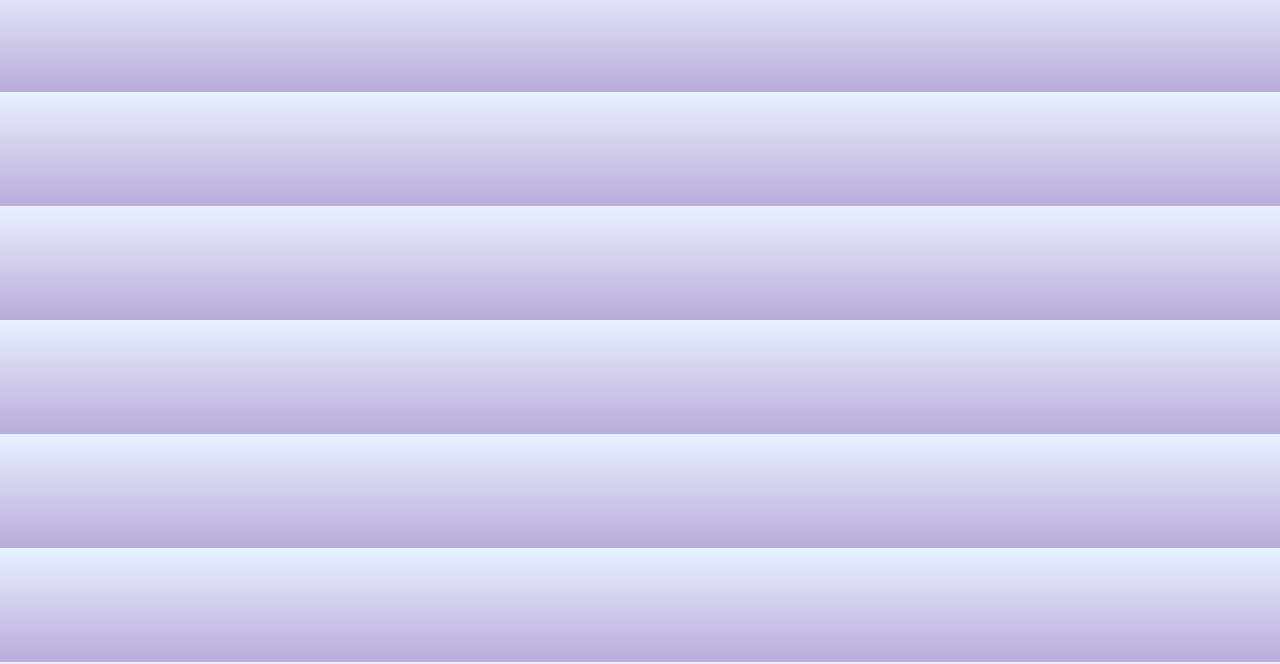
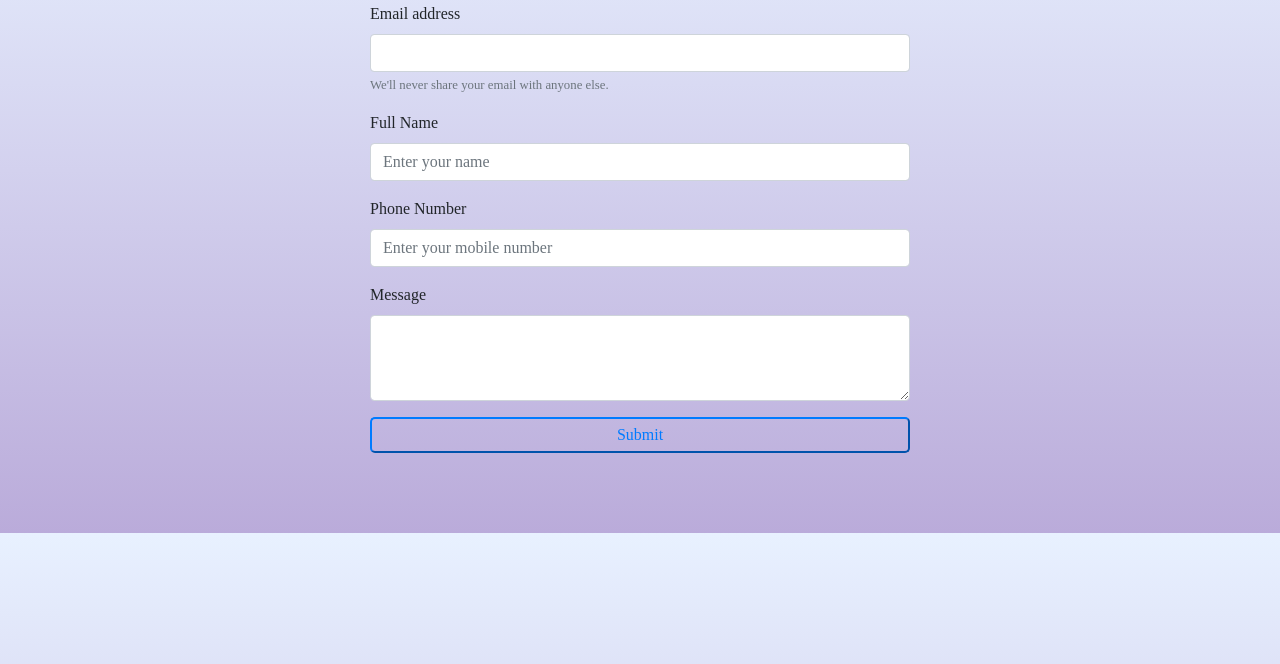
Before and after one commit to Fredjhonas/Business-Page-React-Bootstrap, a React app: page /contact in a window 1280 px wide. Shown: the part 136-800 px from the top of the page. Built offline with nearby package versions, Linux system fonts and the light colour scheme; a web font is replaced by a local one.

Commit message:
Agregando pagina contact con estilos

```diff
--- a/src/assets/styles/App.scss
+++ b/src/assets/styles/App.scss
@@ -1,5 +1,5 @@
-@import "./Vars.scss";
-@import  "~bootstrap/scss/bootstrap.scss";
+@import './Vars.scss';
+@import '~bootstrap/scss/bootstrap.scss';
 
 body {
   margin: 0;
@@ -9,7 +9,7 @@
 }
 
 /* #Main Landing section
-       ---------------------------------------------------------------------------*/
+---------------------------------------------------------*/
 
 #header {
   width: 100%;
@@ -56,7 +56,6 @@
 }
 
 #header .animated {
-
   border-radius: 20px;
   animation: up-down 2s ease-in-out infinite alternate-reverse both;
 }
@@ -77,3 +76,17 @@
     transform: translateY(-10px);
   }
 }
+
+/* Contact section
+-----------------------------------------------------------------*/
+
+.contact-div {
+  margin-bottom: 80px;
+}
+
+.btn-form {
+  padding: 4px;
+  background-color: transparent;
+  border-radius: 5px;
+  width: 100%;
+}
--- a/src/components/Card/index.js
+++ b/src/components/Card/index.js
@@ -12,7 +12,7 @@
           <div className='card-body'>
             <h5 className='card-title font-weight-bold'>{title}</h5>
             <p className='card-text'>Some quick example text to build on the card title and make up the bulk of the card's content.</p>
-            <NavLink to='/' className='btn btn-primary'>Go somewhere</NavLink>
+            <NavLink to='/' className='btn-card btn-primary'>Go somewhere</NavLink>
           </div>
         </div>
       </div>
--- a/src/components/Card/styles.scss
+++ b/src/components/Card/styles.scss
@@ -1,11 +1,21 @@
-.card-img, .card-img-top, .card-img-bottom {
-height: 38%;
+.card-img,
+.card-img-top,
+.card-img-bottom {
+  height: 38%;
 }
 
 .card {
-    margin-bottom: 20px;
+  margin-bottom: 20px;
 }
 
-.btn {
-    padding: 0.5px;
+.btn-card {
+  font-weight: 500;
+  font-size: 18px;
+  letter-spacing: 1px;
+  display: inline-block;
+  padding: 10px 30px;
+  border-radius: 5px;
+  color: #3498db;
+  border: 2px solid black !important;
+  text-decoration: none !important;
 }
--- a/src/components/Navbar/index.js
+++ b/src/components/Navbar/index.js
@@ -5,7 +5,7 @@
 const Navbar = () => {
   return (
     <>
-      <div className='container-fluid nav_bg'>
+      <div className='container-fluid nav_bg' id='navbar'>
         <div className='row-nav'>
           <div className='col-12 mx-auto'>
 
--- a/src/pages/Contact.js
+++ b/src/pages/Contact.js
@@ -1,9 +1,73 @@
-import React from 'react';
+/* eslint-disable no-undef */
+import React, { useState } from 'react';
 
 const Contact = () => {
+  const [form, setValues] = useState({
+    email: '',
+    name: '',
+    phone: '',
+    message: ''
+  });
+
+  const clearInputs = () => {
+    setValues({
+      email: '',
+      name: '',
+      phone: '',
+      message: ''
+    });
+    document.getElementById('InputEmail').focus();
+  };
+
+  const handleInput = (event) => {
+    setValues({
+      ...form,
+      [event.target.name]: event.target.value
+    });
+  };
+
+  const handleSubmit = (event) => {
+    event.preventDefault();
+    alert(
+      `My name is ${form.name}. My mobile number is ${form.phone}, and my email is ${form.email}\nHere is what i want to say ${form.message}`);
+    clearInputs();
+  };
+
   return (
     <>
-      <h1>Welcome</h1>
+      <div className='my-3'>
+        <h1 className='text-center'>Contact Us</h1>
+      </div>
+      <div className='container contact-div'>
+        <div className='row'>
+          <div className='col-md-6 col-10 mx-auto'>
+            <form onSubmit={handleSubmit}>
+              <div className='form-group'>
+                <label>Email address</label>
+                <input type='email' className='form-control' id='InputEmail' aria-describedby='emailHelp' name='email' value={form.email} onChange={handleInput} />
+                <small id='emailHelp' className='form-text text-muted'>We'll never share your email with anyone else.</small>
+              </div>
+
+              <div className='form-group'>
+                <label>Full Name</label>
+                <input type='text' className='form-control' id='exampleInputEmail1' aria-describedby='emailHelp' placeholder='Enter your name' name='name' value={form.name} onChange={handleInput} />
+              </div>
+
+              <div className='form-group'>
+                <label>Phone Number</label>
+                <input type='text' className='form-control' id='exampleInputEmail1' aria-describedby='emailHelp' placeholder='Enter your mobile number' name='phone' value={form.phone} onChange={handleInput} />
+              </div>
+
+              <div className='form-group'>
+                <label>Message</label>
+                <textarea className='form-control' id='exampleFormControlTextarea1' rows='3' name='message' value={form.message} onChange={handleInput} />
+              </div>
+
+              <button type='submit' className='btn-form btn-outline-primary'>Submit</button>
+            </form>
+          </div>
+        </div>
+      </div>
     </>
 
   );
--- a/src/pages/Services.js
+++ b/src/pages/Services.js
@@ -5,7 +5,7 @@
 const Services = () => {
   return (
     <>
-      <div className='my-5'>
+      <div className='my-3'>
         <h1 className='text-center'>Our Services</h1>
       </div>
       <div className='container-fluid mb-5'>
```
